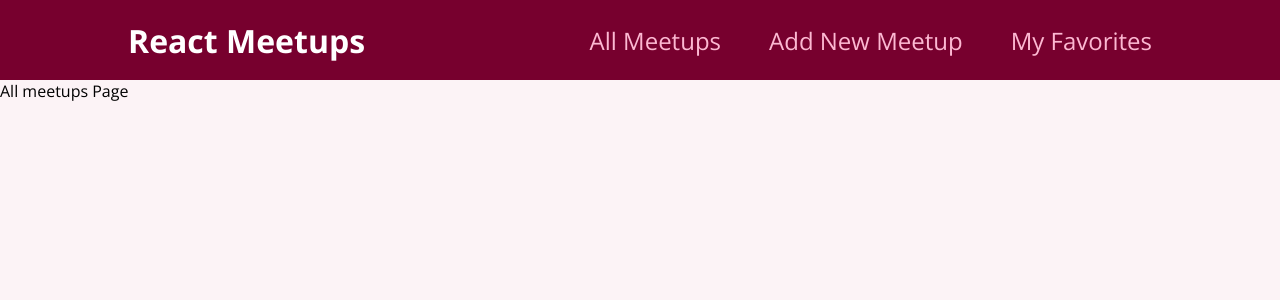
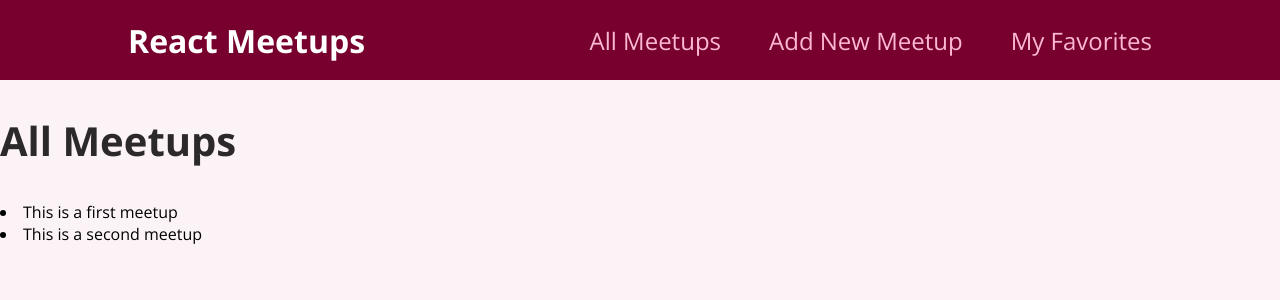
Before and after one commit to abdu-dotcom/react-course, a React (Create React App) app: page / in a window 1280 px wide. Shown: the top 300 px of the page. Built offline with nearby package versions, Linux system fonts and the light colour scheme.

Commit message:
36. Outputting Lists Of Data & Components

```diff
--- a/src/pages/AllMeetups.js
+++ b/src/pages/AllMeetups.js
@@ -1,6 +1,34 @@
 // berfungsi sebagai menampilkan halaman AllMeetups
+const DUMMY_DATA = [
+  {
+    id: "m1",
+    title: "This is a first meetup",
+    image:
+      "https://upload.wikimedia.org/wikipedia/commons/thumb/d/d3/Stadtbild_M%C3%BCnchen.jpg/2560px-Stadtbild_M%C3%BCnchen.jpg",
+    address: "Meetupstreet 5, 12345 Meetup City",
+    description:
+      "This is a first, amazing meetup which you definitely should not miss. It will be a lot of fun!",
+  },
+  {
+    id: "m2",
+    title: "This is a second meetup",
+    image:
+      "https://upload.wikimedia.org/wikipedia/commons/thumb/d/d3/Stadtbild_M%C3%BCnchen.jpg/2560px-Stadtbild_M%C3%BCnchen.jpg",
+    address: "Meetupstreet 5, 12345 Meetup City",
+    description:
+      "This is a first, amazing meetup which you definitely should not miss. It will be a lot of fun!",
+  },
+];
+
 function AllMeetupsPage() {
-  return <div> All meetups Page</div>;
+  return (
+    <section>
+      <h1> All Meetups</h1>
+      {DUMMY_DATA.map((data) => {
+        return <li key={data.id}>{data.title}</li>;
+      })}
+    </section>
+  );
 }
 
 export default AllMeetupsPage;
```
